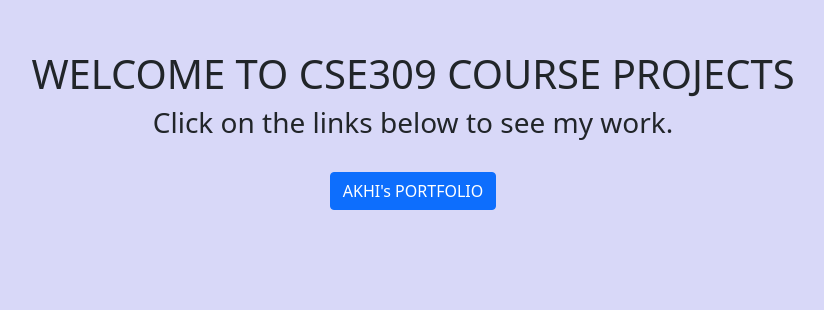
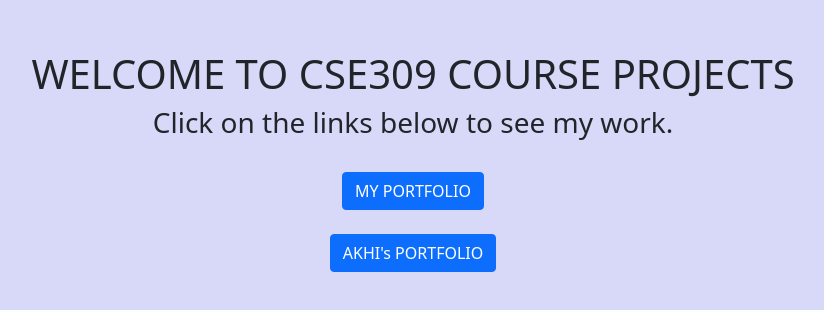
Before and after one commit to shakil2995/CSE309, a plain HTML site: page index.html in a window 1280 px wide. Shown: the whole page, without its empty margins (227-1051 px from the left). Drawn offline with nearby package versions, Linux system fonts and the light colour scheme.

Commit message:
my portfolio

```diff
--- /dev/null
+++ b/Template/style.css
@@ -0,0 +1,8 @@
+html {
+    box-sizing: border-box;
+}
+
+body {
+    margin: 0;
+    min-height: 100vh;
+}
--- a/index.html
+++ b/index.html
@@ -18,6 +18,8 @@
         Click on the links below to see my work.
     </h3>
     <br>
+    <a href="myPortfolio/index.html"><button type="button" class="btn btn-primary" >MY PORTFOLIO</button></a>
+    <br><br>
     <a href="akhiPortfolio/index.html"><button type="button" class="btn btn-primary" >AKHI's PORTFOLIO</button></a>
 
 <script>
--- /dev/null
+++ b/myPortfolio/style.css
@@ -0,0 +1,8 @@
+html {
+    box-sizing: border-box;
+}
+
+body {
+    margin: 0;
+    min-height: 100vh;
+}
```
Also changed, not shown: Template/index.html (added, +16 -0 lines), myPortfolio/index.html (added, +16 -0 lines), Template/script.js (added), myPortfolio/script.js (added).
